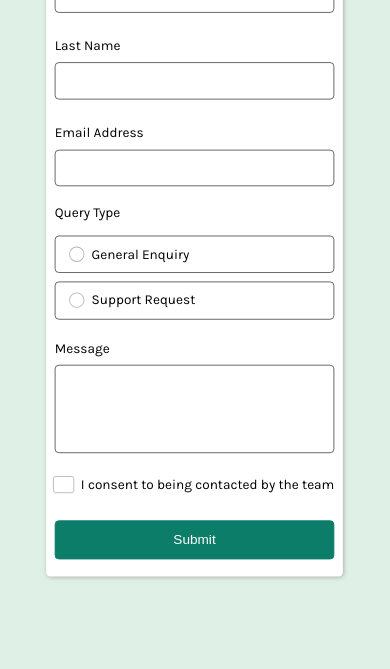
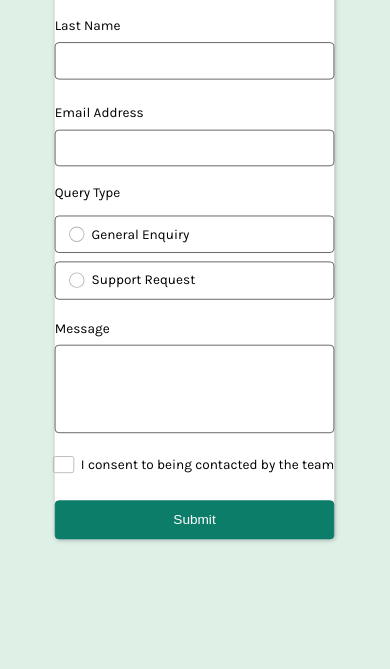
Before and after one commit to LinkWeek777/2.Form1, a plain HTML site: page index.html in a window 390 px wide. Shown: the part 226-895 px from the top of the page. After the commit the page ends 855 px from the top, so only its background shows below. Drawn offline with Linux system fonts and the light colour scheme.

Commit message:
final vesion

```diff
--- a/css/styles.css
+++ b/css/styles.css
@@ -296,7 +296,7 @@ input[type='radio']:checked {
 
 @media screen and (max-width: 767px) {
   .container {
-    padding: 20px 10px;
+    padding: 0;
   }
 
   .contact-form {
```
